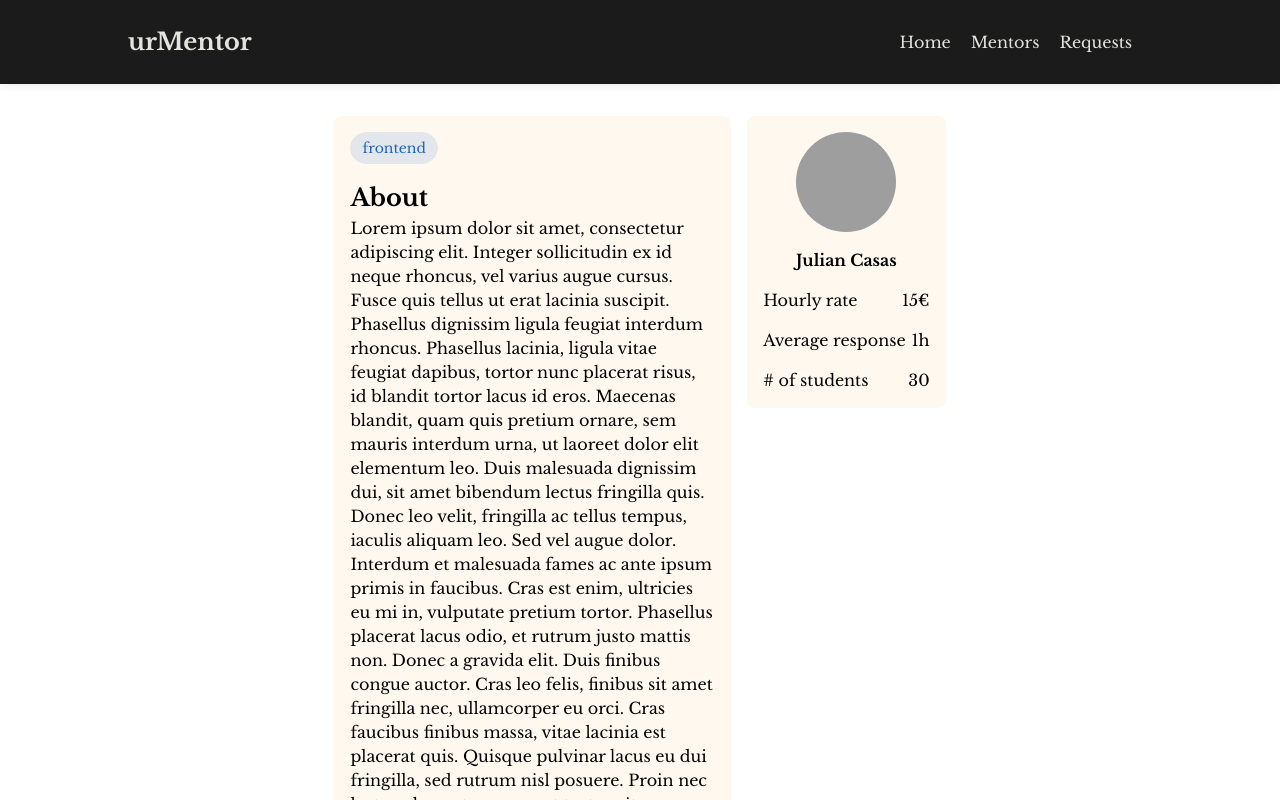
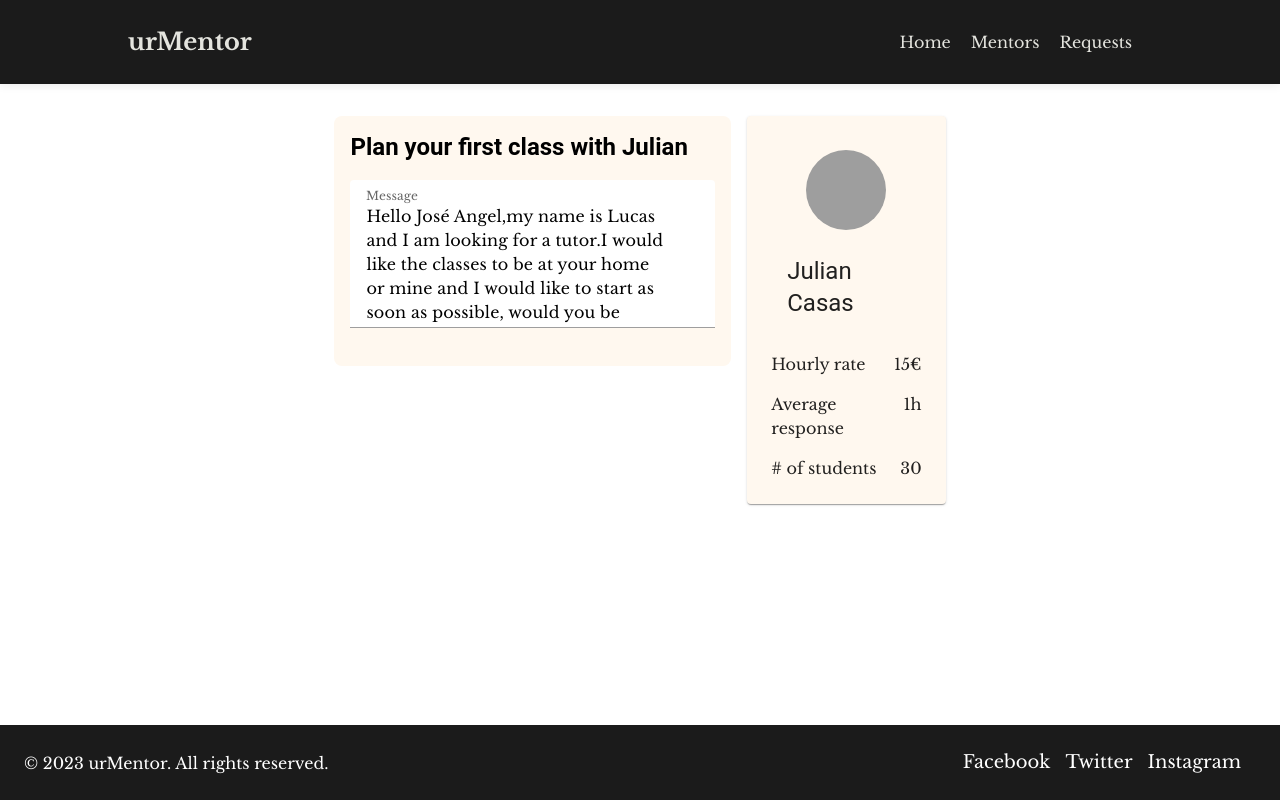
Before and after one commit to lucaslobat/VUE-PROJECTS, a Vue app in the folder ur-mentor/: page /mentors/1/contact in a window 1280 px wide. Shown: the top 800 px of the page. Built offline with nearby package versions, Linux system fonts and the light colour scheme; grey boxes are pictures that could not be loaded.

Commit message:
Added MentorCard in a separated component. Created the new MentorContactForm route. Started working on the form for contacting a mentor.

```diff
--- a/ur-mentor/package.json
+++ b/ur-mentor/package.json
@@ -23,6 +23,10 @@
   },
   "devDependencies": {
     "@vitejs/plugin-vue": "^4.5.0",
+    "eslint": "^8.56.0",
+    "eslint-config-prettier": "^9.1.0",
+    "eslint-plugin-prettier": "^5.1.3",
+    "eslint-plugin-vue": "^9.20.0",
     "vite": "^5.0.0"
   }
 }
--- a/ur-mentor/src/Routes/router.js
+++ b/ur-mentor/src/Routes/router.js
@@ -1,26 +1,21 @@
-import { createRouter, createWebHistory } from "vue-router";
+import { createRouter, createWebHistory } from 'vue-router'
 
-import MentorList from "../Views/MentorList.vue";
-import MentorDetails from "../components/MentorComponents/MentorDetails.vue";
-import MentorContactForm from "../components/MentorComponents/MentorContactForm.vue";
-import RequestList from "../Views/RequestList.vue";
-import MentorRegistration from "../components/MentorComponents/MentorRegistration.vue";
+import MentorList from '../Views/MentorList.vue'
+import MentorDetails from '../components/MentorComponents/MentorDetails.vue'
+import MentorContactForm from '../components/MentorComponents/MentorContactForm.vue'
+import RequestList from '../Views/RequestList.vue'
+import MentorRegistration from '../components/MentorComponents/MentorRegistration.vue'
 
 const router = createRouter({
-  history: createWebHistory(),
-  routes: [
-    { path: "/", redirect: "/mentors" },
-    { path: "/mentors", component: MentorList },
-    {
-      path: "/mentors/:id",
-      component: MentorDetails,
-      children: [
-        { path: "contact", component: MentorContactForm }
-      ],
-    },
-    {path:"/registration", component: MentorRegistration},
-    {path:"/requests", component: RequestList}
-  ],
-});
+    history: createWebHistory(),
+    routes: [
+        { path: '/', redirect: '/mentors' },
+        { path: '/mentors', component: MentorList },
+        { path: '/mentors/:id', component: MentorDetails},
+        { path: '/mentors/:id/contact', component: MentorContactForm},
+        { path: '/registration', component: MentorRegistration },
+        { path: '/requests', component: RequestList },
+    ],
+})
 
-export default router;
+export default router
--- /dev/null
+++ b/ur-mentor/src/components/MentorComponents/MentorCard.vue
@@ -0,0 +1,44 @@
+<template>
+    <v-card class="d-flex flex-column align-center pa-6 mentor-card">
+        <template v-slot:title>
+            <v-avatar image="https://cdn.vuetifyjs.com/images/john-smirk.png" size="80"> </v-avatar>
+        </template>
+
+        <template v-slot:text>
+            <div class="text-h5">{{ `${firstName} ${lastName}` }}</div>
+        </template>
+
+        <div class="card-details flex">
+            <span>Hourly rate</span>
+            <span>{{ hourlyRate }}€</span>
+        </div>
+        <div class="card-details flex">
+            <span>Average response</span>
+            <span>1h</span>
+        </div>
+        <div class="card-details flex">
+            <span># of students</span>
+            <span>30</span>
+        </div>
+    </v-card>
+</template>
+
+<script>
+export default {
+    props: ['id', 'firstName', 'lastName', 'hourlyRate'],
+}
+</script>
+
+<style scoped>
+.mentor-card {
+    gap: 1em;
+    padding: 1em;
+    min-width: 20%;
+    max-width: 20%;
+    background-color: #fff8ef;
+}
+.card-details {
+    justify-content: space-between;
+    width: 100%;
+}
+</style>
--- a/ur-mentor/src/components/MentorComponents/MentorContactForm.vue
+++ b/ur-mentor/src/components/MentorComponents/MentorContactForm.vue
@@ -1,7 +1,57 @@
 <template>
-    <h1>Mentor Contact Form</h1>
+    <BaseContainer customClass="card-container flex">
+        <div class="mentor-form flex">
+            <div class="text-h5 font-weight-bold">Plan your first class with {{ identifiedMentor.firstName }}</div>
+
+            <v-textarea
+                no-resize
+                clearable
+                clear-icon="mdi-close-circle"
+                label="Message"
+                bg-color="white"
+                :model-value="inputText"
+            ></v-textarea>
+        </div>
+
+        <MentorCard
+            :id="identifiedMentor.id"
+            :firstName="identifiedMentor.firstName"
+            :lastName="identifiedMentor.lastName"
+            :hourlyRate="identifiedMentor.rate"
+        />
+    </BaseContainer>
 </template>
 <script>
-export default {};
+import MentorCard from './MentorCard.vue'
+export default {
+    components: { MentorCard },
+    data() {
+        return {
+            inputText: `Hello José Angel,my name is Lucas and I am looking for a tutor.I would like the classes to be at your home or mine and I would like to start as soon as possible, would you be available? Do not hesitate to contact me to make an agreement. Thank you for your time.See you soon! Lucas`,
+        }
+    },
+    computed: {
+        identifiedMentor() {
+            return this.$store.getters[`mentorsModule/getMentorById`](this.$route.params.id)
+        },
+    },
+}
 </script>
-<style scoped></style>
+<style scoped>
+.card-container {
+    gap: 1em;
+    width: 100%;
+    justify-content: center;
+    align-items: flex-start;
+}
+
+.mentor-form {
+    flex-direction: column;
+    gap: 1em;
+    min-width: 40%;
+    max-width: 40%;
+    border-radius: 0.5em;
+    padding: 1em;
+    background-color: #fff8ef;
+}
+</style>
--- a/ur-mentor/src/components/MentorComponents/MentorDetails.vue
+++ b/ur-mentor/src/components/MentorComponents/MentorDetails.vue
@@ -2,54 +2,34 @@
     <BaseContainer customClass="card-container flex">
         <div class="mentor-details flex">
             <div class="area-badges">
-        <v-chip
-          v-for="area in identifiedMentor.areas"
-          :key="area"
-          color="primary"
-          >{{ area }}</v-chip
-        >
+                <v-chip v-for="area in identifiedMentor.areas" :key="area" color="primary">{{ area }}</v-chip>
             </div>
             <div class="about">
                 <h2>About</h2>
                 <p>{{ identifiedMentor.about }}</p>
             </div>
         </div>
-
-    <div class="mentor-card flex">
-      <v-avatar size="100">
-        <v-img
-          cover
-          src="https://cdn.vuetifyjs.com/images/profiles/marcus.jpg"
-        ></v-img>
-      </v-avatar>
-
-      <h4>
-        {{ `${identifiedMentor.firstName} ${identifiedMentor.lastName}` }}
-      </h4>
-
-      <div class="card-details flex">
-        <span>Hourly rate</span>
-        <span>{{ identifiedMentor.rate }}€</span>
-      </div>
-      <div class="card-details flex">
-        <span>Average response</span>
-        <span>1h</span>
-      </div>
-      <div class="card-details flex">
-        <span># of students</span>
-        <span>30</span>
-      </div>
-    </div>
+        <MentorCard
+            :id="identifiedMentor.id"
+            :firstName="identifiedMentor.firstName"
+            :lastName="identifiedMentor.lastName"
+            :hourlyRate="identifiedMentor.rate"
+        />
     </BaseContainer>
 </template>
 <script>
+import MentorCard from './MentorCard.vue'
 export default {
+    components: { MentorCard },
     computed: {
         identifiedMentor() {
-      return this.$store.getters[`mentorsModule/getMentorById`](this.$route.params.id);
+            return this.$store.getters[`mentorsModule/getMentorById`](this.$route.params.id)
+        },
+        contactLink() {
+            return `${this.$route.path}/contact`
         },
     },
-};
+}
 </script>
 <style scoped>
 .card-container {
@@ -62,24 +42,10 @@ export default {
 .mentor-details {
     flex-direction: column;
     gap: 1em;
+    min-width: 40%;
     max-width: 40%;
     border-radius: 0.5em;
     padding: 1em;
     background-color: #fff8ef;
 }
-
-.mentor-card {
-  flex-direction: column;
-  gap: 1em;
-  align-items: center;
-  padding: 1em;
-  min-width: 20%;
-  border-radius: 0.5em;
-  background-color: #fff8ef;
-}
-
-.card-details {
-  justify-content: space-between;
-  width: 100%;
-}
 </style>
--- a/ur-mentor/src/components/UserInterface/BaseButton.vue
+++ b/ur-mentor/src/components/UserInterface/BaseButton.vue
@@ -1,12 +1,12 @@
 <template>
     <RouterLink v-if="isRouterLink" :to="toProp">
-    <v-btn>
+        <v-btn :color="color">
             <slot></slot>
         </v-btn>
     </RouterLink>
 
     <a v-else>
-    <v-btn>
+        <v-btn :color="color">
             <slot></slot>
         </v-btn>
     </a>
@@ -24,8 +24,13 @@ export default {
             required: false,
             default: null,
         },
+        color: {
+            type: String,
+            required: false,
+            defaul: null,
         },
-};
+    },
+}
 </script>
 <style scoped>
 .styled-button {
@@ -34,7 +39,9 @@ export default {
     border: none;
     padding: 0.5rem;
     cursor: pointer;
-  transition: background 0.3s, transform 0.3s;
+    transition:
+        background 0.3s,
+        transform 0.3s;
     margin: 0.5rem 0.2rem;
     text-decoration: none;
     background-color: #fdb652;
--- a/ur-mentor/src/main.js
+++ b/ur-mentor/src/main.js
@@ -17,23 +17,17 @@ import * as components from "vuetify/components";
 import * as directives from "vuetify/directives";
 
 /* FontAwesome */
-/* import the fontawesome core */
 import { library } from "@fortawesome/fontawesome-svg-core";
-
-/* import font awesome icon component */
 import { FontAwesomeIcon } from "@fortawesome/vue-fontawesome";
-
-/* import specific icons */
-import { faUserSecret, faHouse } from "@fortawesome/free-solid-svg-icons";
-
-/* add icons to the library */
-library.add(faUserSecret, faHouse);
+import { fas } from "@fortawesome/free-solid-svg-icons";
 
 /* Store */
 import storeIndex from "./Store/store-index";
 
 /* Router */
 import router from "./Routes/router.js";
+
+
 
 const app = createApp(App);
 const vuetify = createVuetify({
@@ -48,9 +42,11 @@ const vuetify = createVuetify({
   },
 });
 
+library.add(fas);
+
 app.component("BaseContainer", BaseContainer);
 app.component("BaseButton", BaseButton);
-app.component("font-awesome-icon", FontAwesomeIcon);
+app.component("FontAwesomeIcon", FontAwesomeIcon);
 
 app.use(storeIndex);
 app.use(router);
```
Also changed, not shown: ur-mentor/src/Views/MentorList.vue (+10 -9 lines), ur-mentor/src/components/MentorComponents/MentorItem.vue (+25 -26 lines), ur-mentor/.eslintrc.js (added), 2 other files (tests, documents, lock files or other folders). Lines whose indentation alone changed are shown as unchanged.
